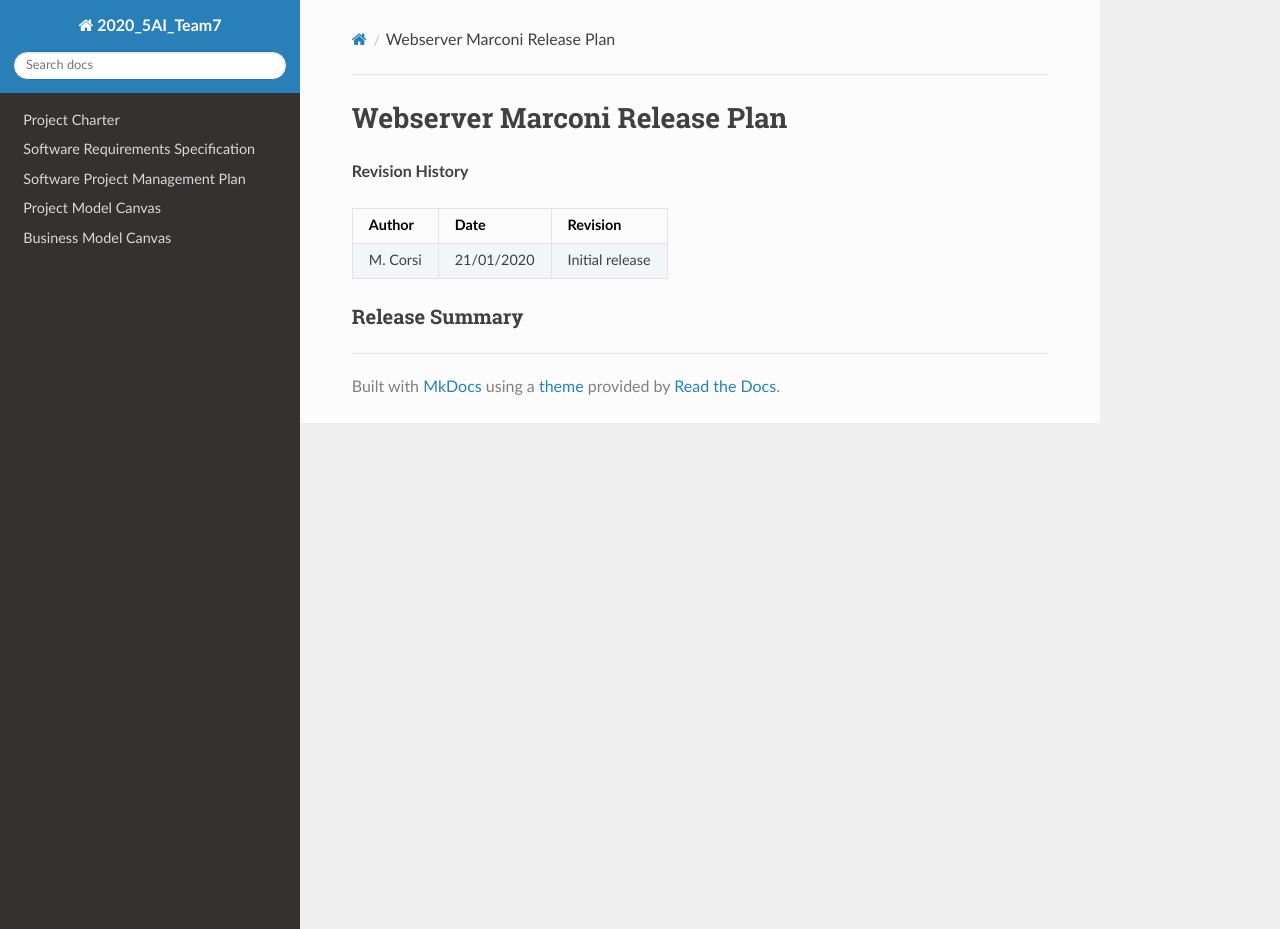
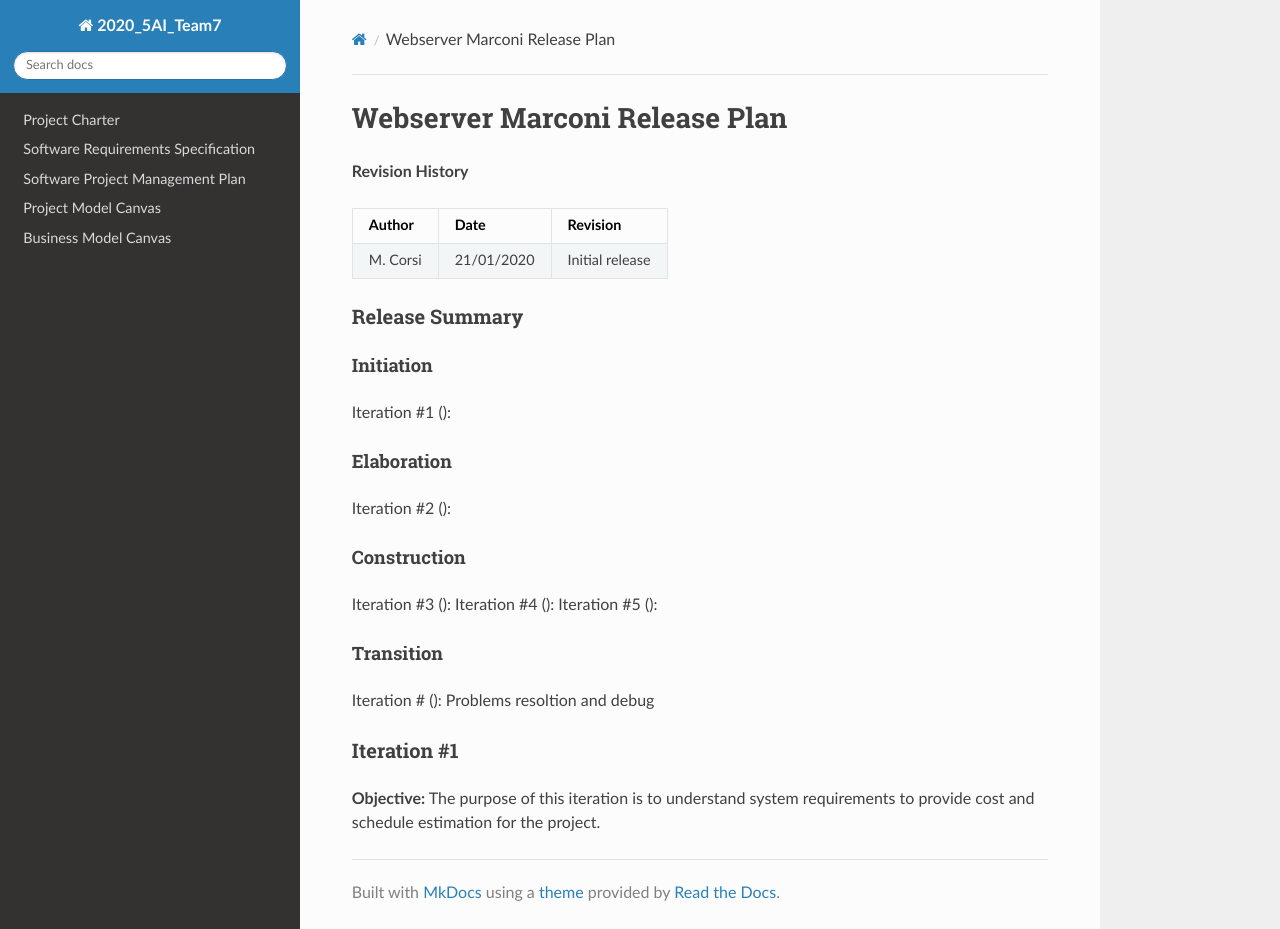
Before and after one commit to Fr0stBob/2020-5Ai-team7-Corsi, an MkDocs documentation site: the page built from docs/Release Plan.md, in a window 1280 px wide and 929 px high. Built offline with MkDocs 1.6.1, drawn with Linux system fonts in a browser that asks for light colours; nearby versions of some CDN libraries.

Commit message:
Update Release Plan.md

```diff
--- a/docs/Release Plan.md
+++ b/docs/Release Plan.md
@@ -7,3 +7,16 @@
 | M. Corsi | 21/01/2020 | Initial release |
 
 ### Release Summary
+#### Initiation
+Iteration #1 ():
+#### Elaboration
+Iteration #2 ():
+#### Construction
+Iteration #3 ():
+Iteration #4 ():
+Iteration #5 ():
+#### Transition
+Iteration # (): Problems resoltion and debug
+
+### Iteration #1
+**Objective:** The purpose of this iteration is to understand system requirements to provide cost and schedule estimation for the project.
```
